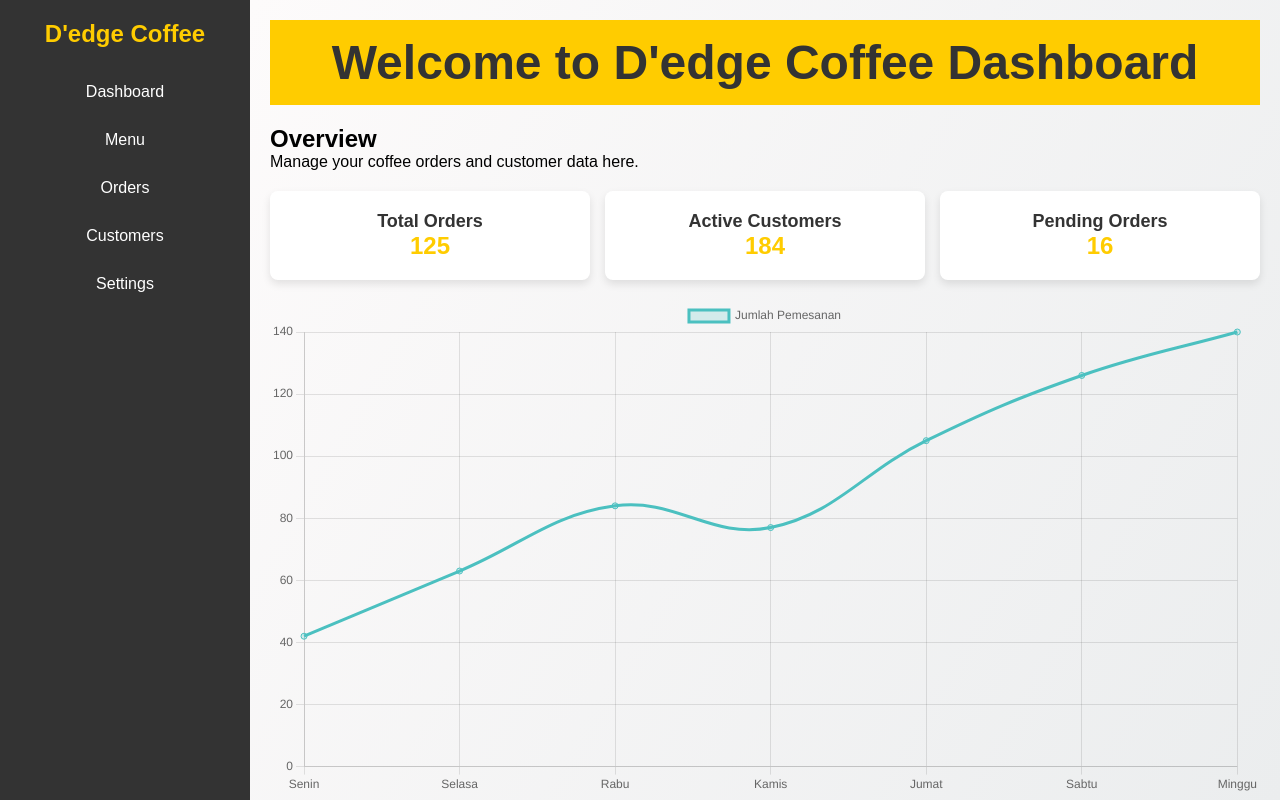
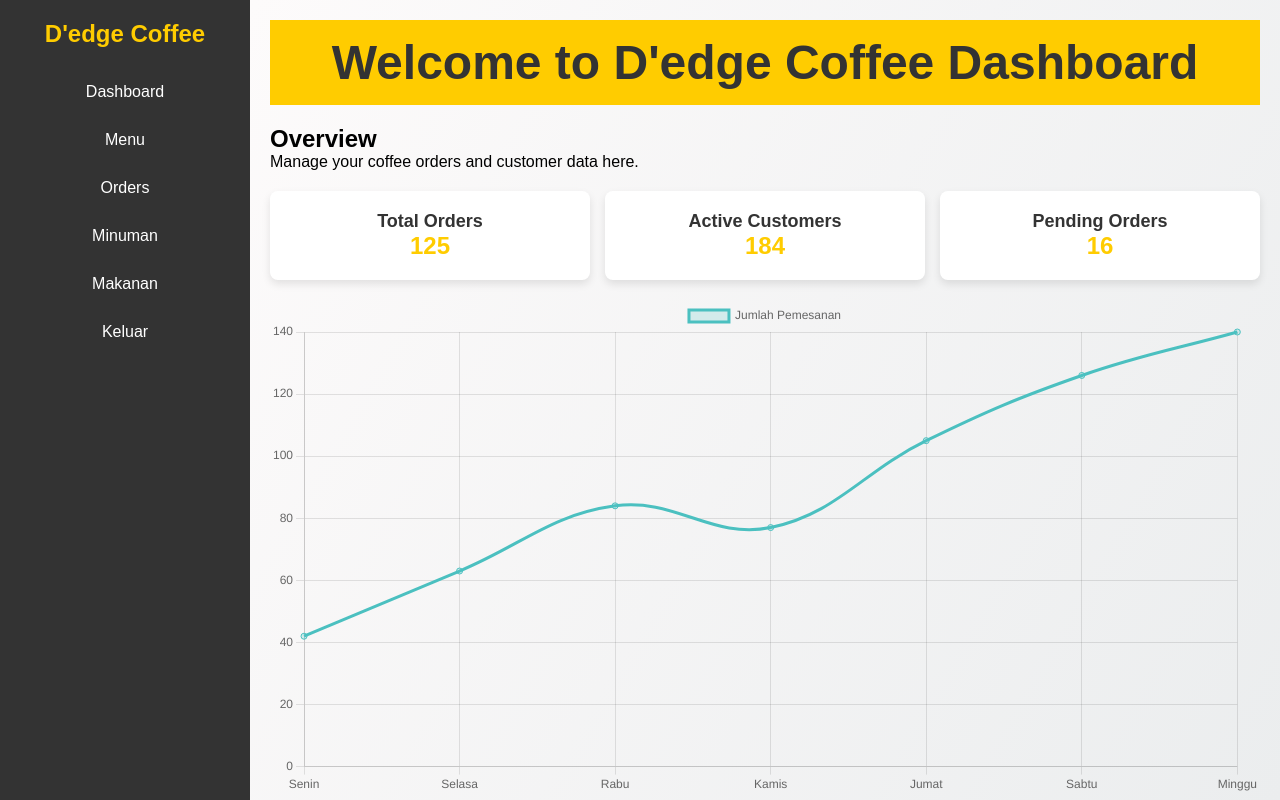
Before and after one commit to dedgecoffe/dashboard, a plain HTML site: page dashboard.html in a window 1280 px wide. Drawn offline with nearby package versions, Linux system fonts and the light colour scheme.

Commit message:
menambahkan

```diff
--- a/dashboard.html
+++ b/dashboard.html
@@ -19,8 +19,9 @@
                 <li><a href="#">Dashboard</a></li>
                 <li><a href="#">Menu</a></li>
                 <li><a href="#">Orders</a></li>
-                <li><a href="#">Customers</a></li>
-                <li><a href="#">Settings</a></li>
+                <li><a href="#">Minuman</a></li>
+                <li><a href="#">Makanan</a></li>
+                <li><a href="#">Keluar</a></li>
             </ul>
         </div>
 
```
